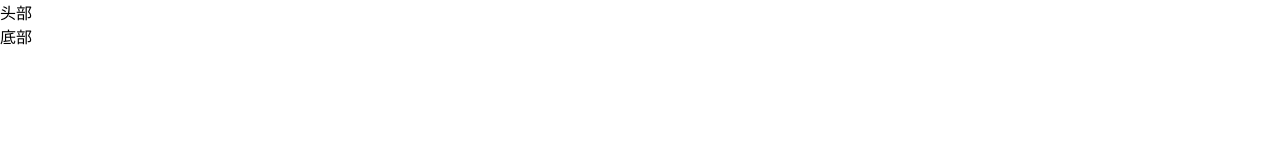
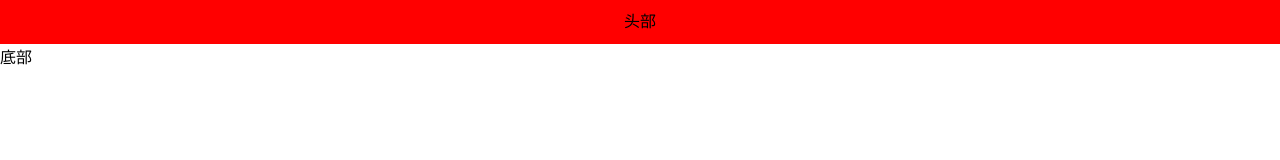
Before and after one commit to xiaodanli/1605A-TASK, a plain HTML site: page team09/src/index.html in a window 1280 px wide. Drawn offline with Linux system fonts and the light colour scheme.

Commit message:
header完成

```diff
--- a/team09/src/css/index.css
+++ b/team09/src/css/index.css
@@ -17,3 +17,11 @@ body {
     display: flex;
     flex-direction: column;
 }
+
+header {
+    width: 100%;
+    height: 44px;
+    text-align: center;
+    line-height: 44px;
+    background: red;
+}
```
